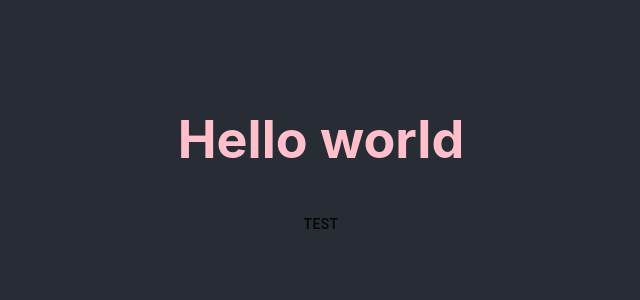
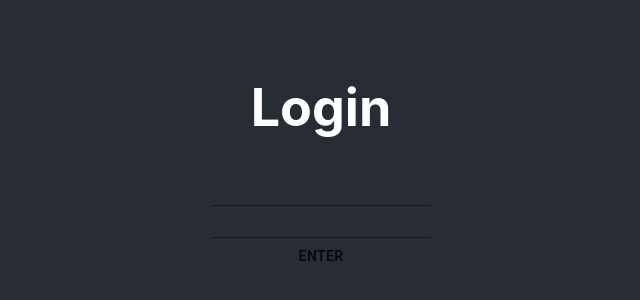
Before and after one commit to joshadams1/todo-app, a React (Create React App) app in the folder client/todo-list/: page / in a window 1280 px wide. Shown: the part 242-542 px from the top of the page, without its empty margins (319-959 px from the left). Built offline with nearby package versions, Linux system fonts and the light colour scheme.

Commit message:
Setup login

```diff
--- a/client/todo-list/src/components/Login.js
+++ b/client/todo-list/src/components/Login.js
@@ -1,12 +1,16 @@
-import React, { useState, useEffect } from 'react';
+import React from 'react';
 
-import Button from '@material-ui/core/Button';
+import { FormControl, TextField, Button } from '@material-ui/core';
 
 const Login = () => {
     return (
         <div>
-            <h1 className="button">Hello world</h1>
-            <Button className="button">Test</Button>
+            <h1>Login</h1>
+            <FormControl>
+                <TextField></TextField>
+                <TextField></TextField>
+                <Button>Enter</Button>
+            </FormControl>
         </div>
     )
 }
```
